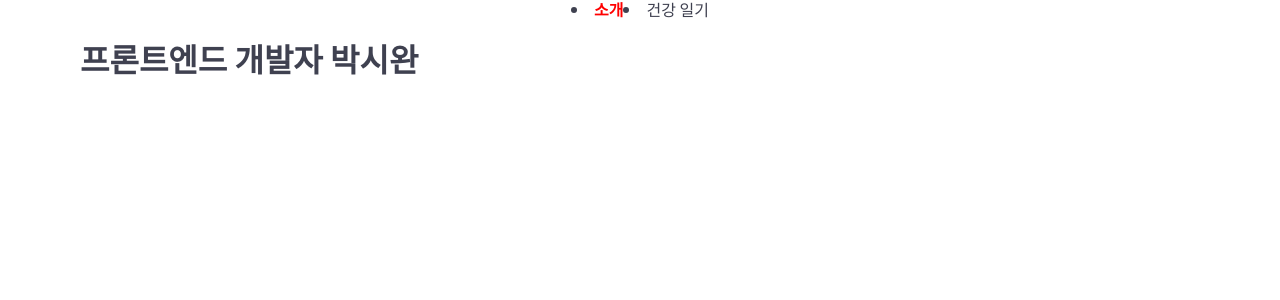
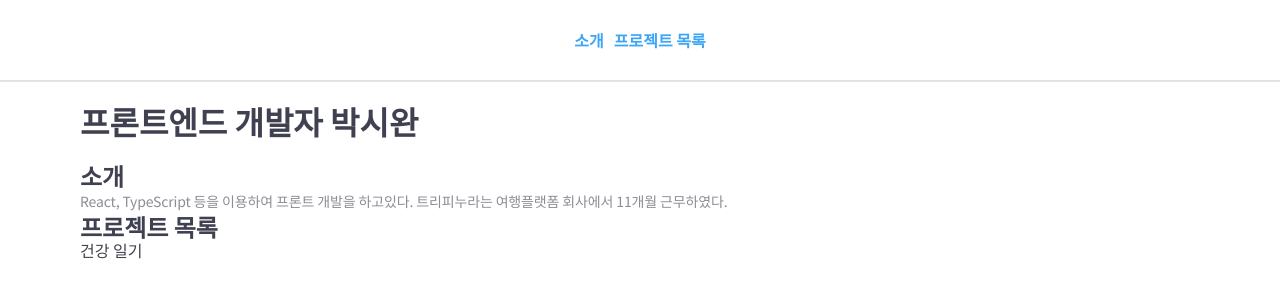
Before and after one commit to park-siwan/parksiwan, a React (Create React App) app: page / in a window 1280 px wide. Shown: the top 300 px of the page. Built offline with nearby package versions, Linux system fonts and the light colour scheme.

Commit message:
기초 작업중

```diff
--- a/package.json
+++ b/package.json
@@ -19,8 +19,7 @@
     "react-dom": "^17.0.2",
     "react-router-dom": "^6.3.0",
     "react-scripts": "4.0.3",
-    "typescript": "^4.6.3",
-    "web-vitals": "^1.1.2"
+    "typescript": "^4.6.3"
   },
   "scripts": {
     "start": "react-scripts start",
@@ -54,6 +53,7 @@
     "stylelint": "^14.6.1",
     "stylelint-config-recess-order": "^3.0.0",
     "stylelint-config-standard": "^25.0.0",
-    "stylelint-scss": "^4.2.0"
+    "stylelint-scss": "^4.2.0",
+    "web-vitals": "^1.1.2"
   }
 }
--- a/src/App.js
+++ b/src/App.js
@@ -1,11 +1,15 @@
 import Pages from './pages';
 import './app.css';
 import './styles/style.css';
+import { BrowserRouter } from 'react-router-dom';
+
 function App() {
   return (
-    <div className='App'>
-      <Pages />
-    </div>
+    <BrowserRouter>
+      <div className='App'>
+        <Pages />
+      </div>
+    </BrowserRouter>
   );
 }
 
--- a/src/components/atoms/Flex/index.tsx
+++ b/src/components/atoms/Flex/index.tsx
@@ -2,7 +2,7 @@ import React from 'react';
 import styled from '@emotion/styled';
 /** @jsxImportSource @emotion/react */
 import { css, SerializedStyles } from '@emotion/react';
-import { primary, tertiary } from '../../../constants/colors';
+import { colors } from '../../../constants/colors';
 
 interface flexMapSig {
   [props: string]: string;
@@ -174,7 +174,7 @@ export default function Flex({
       flex={flex}
       column={(column && 'column') || 'row'}
       style={style}
-      bgColor={bgColor}
+      bgColor={colors[bgColor || '']}
       pd={pd}
       border={border}
       br={br}
--- a/src/components/organisms/Gnb/index.tsx
+++ b/src/components/organisms/Gnb/index.tsx
@@ -2,9 +2,10 @@ import React from 'react';
 import { NavLink } from 'react-router-dom';
 import styled from '@emotion/styled';
 import Flex from '../../atoms/Flex';
+import { colors } from '../../../constants/colors';
 const isActiveStyle = {
   fontWeight: '900',
-  color: 'red',
+  color: colors.blue,
 };
 const GnbContainer = styled.ul`
   width: 100%;
@@ -15,14 +16,18 @@ const Span = styled.span`
 `;
 const Li = styled.li`
   font-size: 16px;
+  :not(:last-child) {
+    margin-right: 10px;
+  }
 `;
 
 export default function Gnb() {
   return (
-    <Flex>
+    <>
+      <Flex fullWidth height={80}>
         <Li>
           <NavLink
-          to='/'
+            to='/#intro'
             style={({ isActive }) => (isActive ? isActiveStyle : {})}
           >
             <Span>소개</Span>
@@ -30,12 +35,14 @@ export default function Gnb() {
         </Li>
         <Li>
           <NavLink
-          to='/healthDiary'
+            to='/#healthDiary'
             style={({ isActive }) => (isActive ? isActiveStyle : {})}
           >
-          <Span>건강 일기</Span>
+            <Span>프로젝트 목록</Span>
           </NavLink>
         </Li>
       </Flex>
+      <hr />
+    </>
   );
 }
--- a/src/constants/colors.ts
+++ b/src/constants/colors.ts
@@ -1,210 +1,39 @@
 // interface indexSig {
 //   [props: string]: string;
 // }
-// interface indexSig {
-// [key:string]string
-// }
-export const black: string = '#000';
-export const dark: string = '#191a20';
-export const primary: string = '#3f4150';
-export const secondary: string = '#8c8d96';
-export const tertiary: string = '#b2b3b9';
-export const border: string = '#e0e2e7';
-export const background: string = '#f7f8fa';
-export const white: string = '#fff';
+interface indexSig {
+  [key: string]: string | '';
+}
+export const colors: indexSig = {
+  black: '#000',
+  dark: '#191a20',
+  primary: '#3f4150',
+  secondary: '#8c8d96',
+  tertiary: '#b2b3b9',
+  border: '#e0e2e7',
+  background: '#f7f8fa',
+  white: '#fff',
 
-export const blue: string = '#fff';
-export const blueDark: string = '#3186c4';
-export const blueLight: string = '#ecf6fe';
+  blue: '#3da5f5',
+  blueDark: '#3186c4',
+  blueLight: '#ecf6fe',
 
-export const red: string = '#f86d7d';
-export const green: string = '#22c58b';
+  red: '#f86d7d',
+  green: '#22c58b',
+};
 
-// $black: #000;
-// $dark: #191a20;
-// $primary: #3f4150;
-// $secondary: #8c8d96;
-// $tertiary: #b2b3b9;
-// $border: #e0e2e7;
-// $background: #f7f8fa;
-// $white: #fff;
+// export const black: string = '#000';
+// export const dark: string = '#191a20';
+// export const primary: string = '#3f4150';
+// export const secondary: string = '#8c8d96';
+// export const tertiary: string = '#b2b3b9';
+// export const border: string = '#e0e2e7';
+// export const background: string = '#f7f8fa';
+// export const white: string = '#fff';
 
-// $blue: #3da5f5;
-// $blue-dark: #3186c4;
-// $blue-light: #ecf6fe;
+// export const blue: string = '#fff';
+// export const blueDark: string = '#3186c4';
+// export const blueLight: string = '#ecf6fe';
 
-// $red: #f86d7d;
-// $green: #22c58b;
-
-// export const primary: indexSig = {
-//   100: '#f6f9ff',
-//   200: '#f0f5ff',
-//   300: '#b7ccff',
-//   400: '#7ea2ff',
-//   500: '#4579ff',
-//   600: '#3462d8',
-//   700: '#234ab0',
-//   800: '#113389',
-//   900: '#001b61',
-// };
-// export const gray: indexSig = {
-//   100: '#fafafa',
-//   200: '#ededed',
-//   300: '#d1d1d1',
-//   400: '#b4b4b4',
-//   500: '#989898',
-//   600: '#7c7c7c',
-//   700: '#606060',
-//   800: '#434343',
-//   900: '#272727',
-// };
-// export const error: indexSig = { 500: '#ff404e' };
-
-// export const red1: indexSig = {
-//   500: '#a80000',
-// };
-// export const red2: indexSig = {
-//   100: '#FFF5F1',
-//   500: '#cc3609',
-//   800: '#b83710',
-// };
-// export const wine: indexSig = { 100: '#fff4f9', 500: '#b10759' };
-
-// export const orange: indexSig = { 500: '#de7800', 800: '#cf7000' };
-
-// export const yellow1: indexSig = {
-//   500: '#dcac00',
-//   800: '#c18b00',
-// };
-// export const yellow2: indexSig = {
-//   500: '#b9bc00',
-//   800: '#9d9e26',
-// };
-// export const green1: indexSig = {
-//   500: '#69bc00',
-//   800: '#64a116',
-// };
-// export const green2: indexSig = {
-//   500: '#00b654',
-//   800: '#009d48',
-// };
-// export const emerald1: indexSig = {
-//   100: '#F5FFFE',
-//   500: '#009C89',
-//   800: '#0F8E7F',
-// };
-// export const blue1: indexSig = {
-//   100: '#f3fcff',
-//   500: '#007ba3',
-//   800: '#0089b5',
-// };
-// export const blue2: indexSig = {
-//   100: '#f4f9ff',
-//   500: '#0050c9',
-// };
-// export const blue3: indexSig = {
-//   100: '#f4f5ff',
-//   500: '#0d1dae',
-// };
-// export const purple1: indexSig = {
-//   100: '#f9f4ff',
-//   500: '#620fcb',
-// };
-// export const purple2: indexSig = {
-//   100: '#fcf6ff',
-//   500: '#8c0fd0',
-// };
-// export const purple3: indexSig = {
-//   100: '#fcf6ff',
-//   500: '#aa0299',
-// };
-// export const white = '#fff';
-// const dayColor15 = [
-//   emerald1[500], //day1
-//   blue1[500], //day2
-//   blue2[500],
-//   blue3[500],
-//   purple1[500],
-//   purple2[500],
-//   wine[500],
-//   red1[500],
-//   red2[500], //day9
-//   orange[500],
-//   yellow1[500],
-//   yellow2[500],
-//   green1[500],
-//   green2[500],
-// ];
-// const dayColorText15 = [
-//   emerald1[800], //day1
-//   blue1[800], //day2
-//   blue2[500],
-//   blue3[500],
-//   purple1[500],
-//   purple2[500],
-//   wine[500],
-//   red1[500],
-//   red2[800], //day9
-//   orange[500],
-//   yellow1[500],
-//   yellow2[500],
-//   green1[500],
-//   green2[500],
-// ];
-// const dayColorPastel15 = [
-//   emerald1[100],
-//   blue1[100],
-//   blue2[100],
-//   blue3[100],
-//   purple1[100],
-//   purple2[100],
-//   wine[100],
-//   red1[100],
-//   red2[100],
-//   orange[100],
-//   yellow1[100],
-//   yellow2[100],
-//   green1[100],
-//   green2[100],
-// ];
-// const dayColorBorder15 = [
-//   emerald1[500],
-//   blue1[500],
-//   blue2[500],
-//   blue3[500],
-//   purple1[500],
-//   purple2[500],
-//   wine[500],
-//   red1[500],
-//   red2[500],
-//   orange[500],
-//   yellow1[500],
-//   yellow2[500],
-//   green1[500],
-//   green2[500],
-// ];
-// // 15일 단위로 같은 컬러반복
-// export const dayColor = [
-//   ...dayColor15,
-//   ...dayColor15,
-//   ...dayColor15,
-//   ...dayColor15,
-// ];
-// export const dayColorText = [
-//   ...dayColorText15,
-//   ...dayColorText15,
-//   ...dayColorText15,
-//   ...dayColorText15,
-// ];
-// export const dayColorPastel = [
-//   ...dayColorPastel15,
-//   ...dayColorPastel15,
-//   ...dayColorPastel15,
-//   ...dayColorPastel15,
-// ];
-// export const dayColorBorder = [
-//   ...dayColorBorder15,
-//   ...dayColorBorder15,
-//   ...dayColorBorder15,
-//   ...dayColorBorder15,
-// ];
+// export const red: string = '#f86d7d';
+// export const green: string = '#22c58b';
--- a/src/index.js
+++ b/src/index.js
@@ -1,13 +1,15 @@
 import React from 'react';
 import ReactDOM from 'react-dom';
 import App from './App';
-import { BrowserRouter } from 'react-router-dom';
 
 ReactDOM.render(
-  <BrowserRouter>
-    <React.StrictMode>
-      <App />
-    </React.StrictMode>
-  </BrowserRouter>,
+  <React.StrictMode>
+    <App />
+  </React.StrictMode>,
+
   document.getElementById('root')
 );
+// If you want to start measuring performance in your app, pass a function
+// to log results (for example: reportWebVitals(console.log))
+// or send to an analytics endpoint. Learn more: https://bit.ly/CRA-vitals
+// reportWebVitals();
--- a/src/pages/healthDiary/index.tsx
+++ b/src/pages/healthDiary/index.tsx
@@ -4,7 +4,10 @@ export default function HealthDiary() {
   return (
     <div className='container'>
       <div className='row'>
-        <div className='col-sm-4'>HealthDiary</div>
+        <div className='col-sm-4'>
+          HealthDiary
+          <input className='form-input' type='text' />
+        </div>
       </div>
     </div>
   );
--- a/src/pages/home/index.jsx
+++ b/src/pages/home/index.jsx
@@ -3,15 +3,26 @@ import classNames from 'classnames/bind';
 import home from './_home.module.scss';
 
 import styled from '@emotion/styled';
+import { Link } from 'react-router-dom';
+import Gnb from '../../components/organisms/Gnb';
 const cx = classNames.bind(home);
 
 const Home = () => {
   return (
+    <>
+      <Gnb />
       <div className='container'>
         <div className='row'>
           <div className={cx('home')}>
             <div className='col-sm-4'>
               <h1>프론트엔드 개발자 박시완</h1>
+              <h2 id='intro'>소개</h2>
+              <p>
+                React, TypeScript 등을 이용하여 프론트 개발을 하고있다.
+                트리피누라는 여행플랫폼 회사에서 11개월 근무하였다.
+              </p>
+              <h2 id='healthDiary'>프로젝트 목록</h2>
+              <Link to='/healthDiary'>건강 일기</Link>
               {/* <h2>폰트적용</h2> */}
               {/* <input className='form-input' type='text' /> */}
               {/* <button>버튼</button> */}
@@ -19,6 +30,7 @@ const Home = () => {
           </div>
         </div>
       </div>
+    </>
   );
 };
 export default Home;
--- a/src/pages/index.tsx
+++ b/src/pages/index.tsx
@@ -2,11 +2,10 @@ import React from 'react';
 import { Routes, Route } from 'react-router-dom';
 import Home from './home';
 import HealthDiary from './healthDiary';
-import Gnb from '../components/organisms/Gnb';
+// import Gnb from '../components/organisms/Gnb';
 export default function Pages() {
   return (
     <>
-      <Gnb />
       <Routes>
         <Route path='/' element={<Home />} />
         <Route path='/healthDiary' element={<HealthDiary />} />
--- a/src/styles/base/_reset.scss
+++ b/src/styles/base/_reset.scss
@@ -49,7 +49,8 @@ button {
 }
 
 ul,
-ol {
+ol,
+li {
   padding-left: 0;
   list-style: none;
 }
@@ -57,3 +58,7 @@ ol {
 address {
   font-style: normal;
 }
+hr {
+  width: 100%;
+  border: 0.5px solid #e2e2e2;
+}
--- a/src/styles/style.css
+++ b/src/styles/style.css
@@ -80,12 +80,17 @@ button {
   padding: 0; }
 
 ul,
-ol {
+ol,
+li {
   padding-left: 0;
   list-style: none; }
 
 address {
   font-style: normal; }
+
+hr {
+  width: 100%;
+  border: 0.5px solid #e2e2e2; }
 
 /* stylelint-disable */
 /*! normalize.css v8.0.1 | MIT License | github.com/necolas/normalize.css */
```
Also changed, not shown: src/components/atoms/Typo/index.tsx (renamed from src/components/atoms/Typo.tsx), 1 other file (tests, documents, lock files or other folders). Lines whose indentation alone changed are shown as unchanged.
